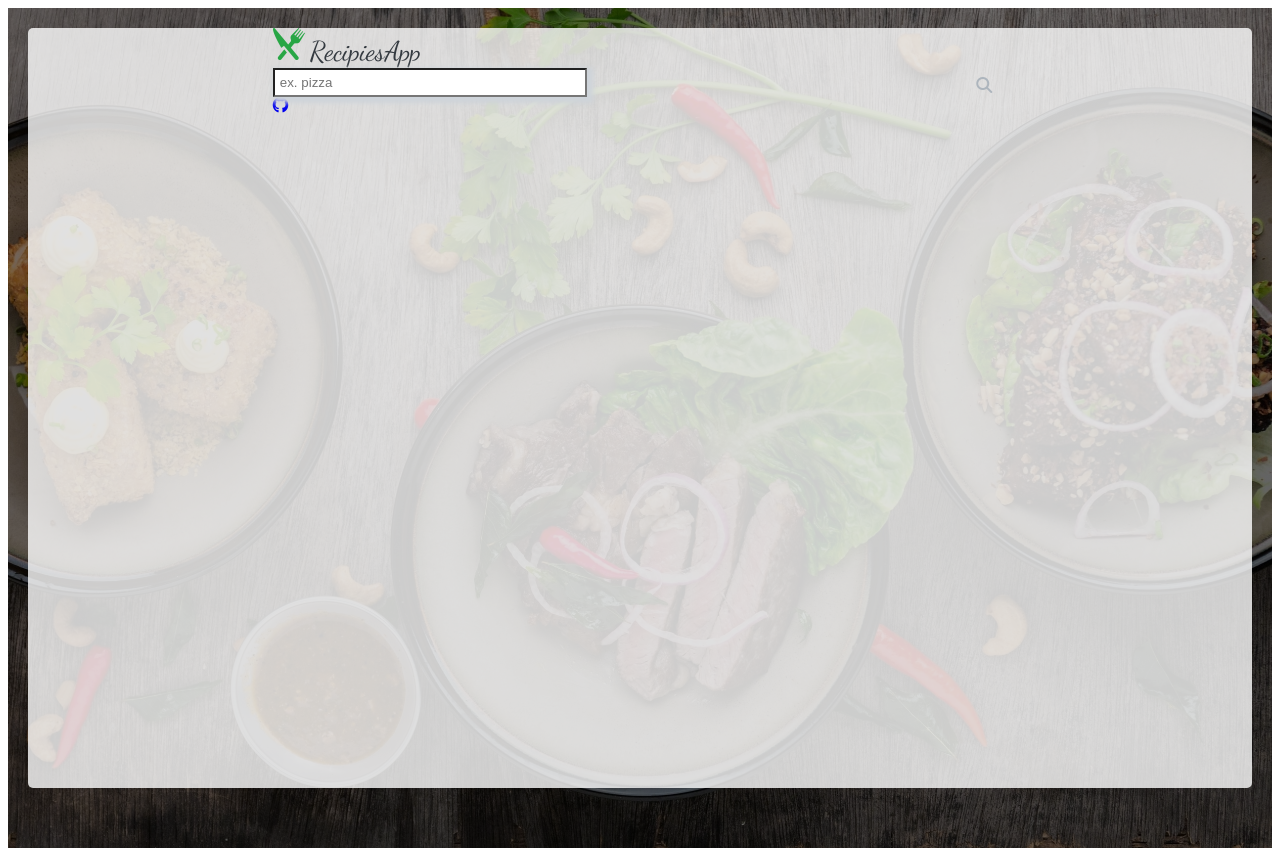
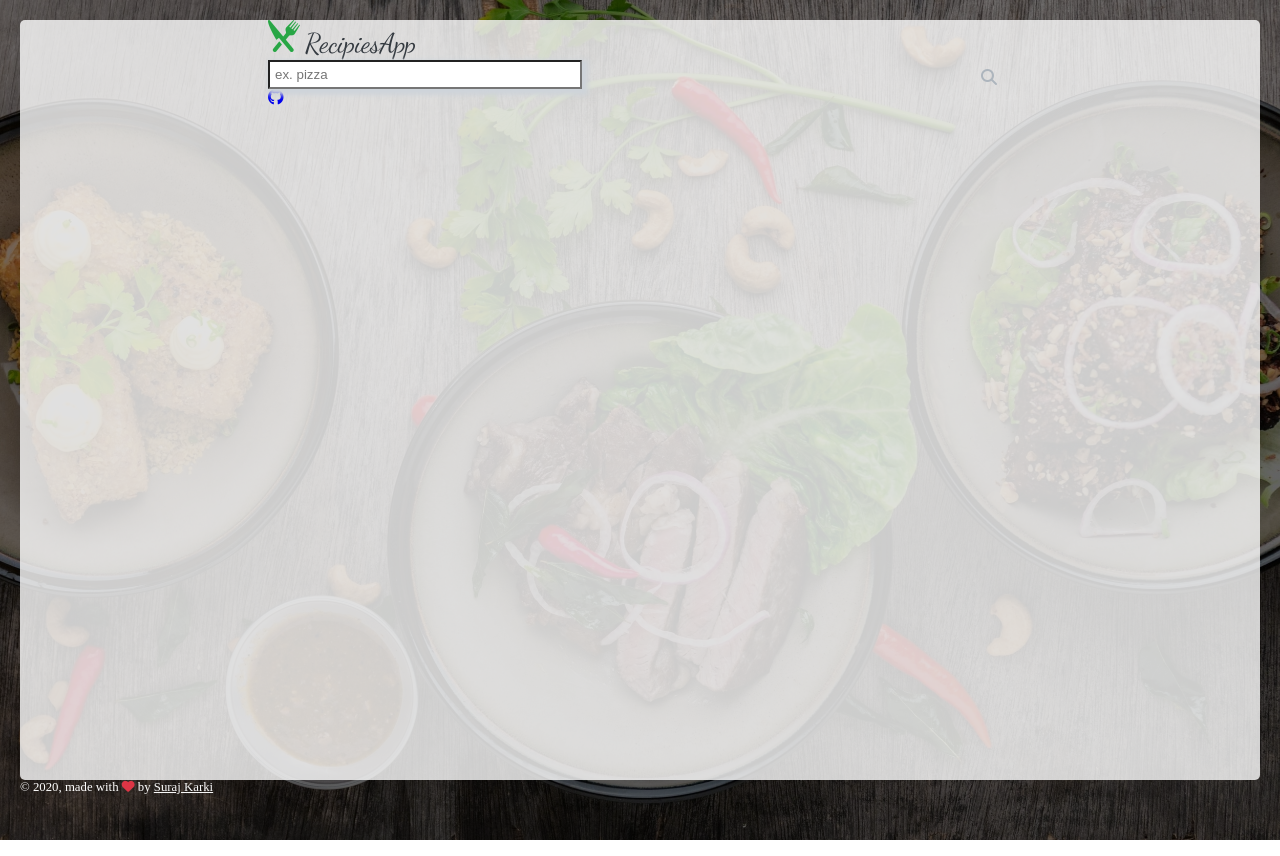
Before and after one commit to surajkarki66/react-recipies-app, a React (Create React App) app: page / in a window 1280 px wide. Built offline with nearby package versions, Linux system fonts and the light colour scheme.

Commit message:
Create Footer component

```diff
--- a/src/App.scss
+++ b/src/App.scss
@@ -2,6 +2,7 @@
 
 body {
 	color: $gray-800;
+	margin: 0px;
 }
 
 .bg-app {
--- a/src/App.tsx
+++ b/src/App.tsx
@@ -2,7 +2,7 @@ import React from "react";
 import { Container } from "reactstrap";
 
 import "./App.scss";
-import { Header } from "./views/index";
+import { Header, Footer } from "./views/index";
 
 function App() {
   return (
@@ -11,6 +11,7 @@ function App() {
         <Container className="content p-3 pt-4">
           <Header />
         </Container>
+        <Footer />
       </div>
     </React.Fragment>
   );
--- /dev/null
+++ b/src/views/Footer/Footer.scss
@@ -0,0 +1,14 @@
+footer {
+	font-size: 0.8em;
+	color: #fff;
+
+	a,
+	a:active,
+	a:visited {
+		color: #f7f7f7;
+	}
+
+	.heart {
+		color: #dc3545;
+	}
+}
--- /dev/null
+++ b/src/views/Footer/Footer.tsx
@@ -0,0 +1,15 @@
+import React from "react";
+
+import "./Footer.scss";
+
+const Footer: React.FC = () => (
+  <footer className="d-flex justify-content-center">
+    <div className="pb-2 pt-3">
+      &copy; {new Date().getFullYear()}, made with{" "}
+      <i className="fa fa-heart heart" /> by{" "}
+      <a href="http://github.com/surajkarki66">Suraj Karki</a>
+    </div>
+  </footer>
+);
+
+export { Footer };
--- a/src/views/index.tsx
+++ b/src/views/index.tsx
@@ -1 +1,2 @@
 export { Header } from "./Header/Header";
+export { Footer } from "./Footer/Footer";
```
